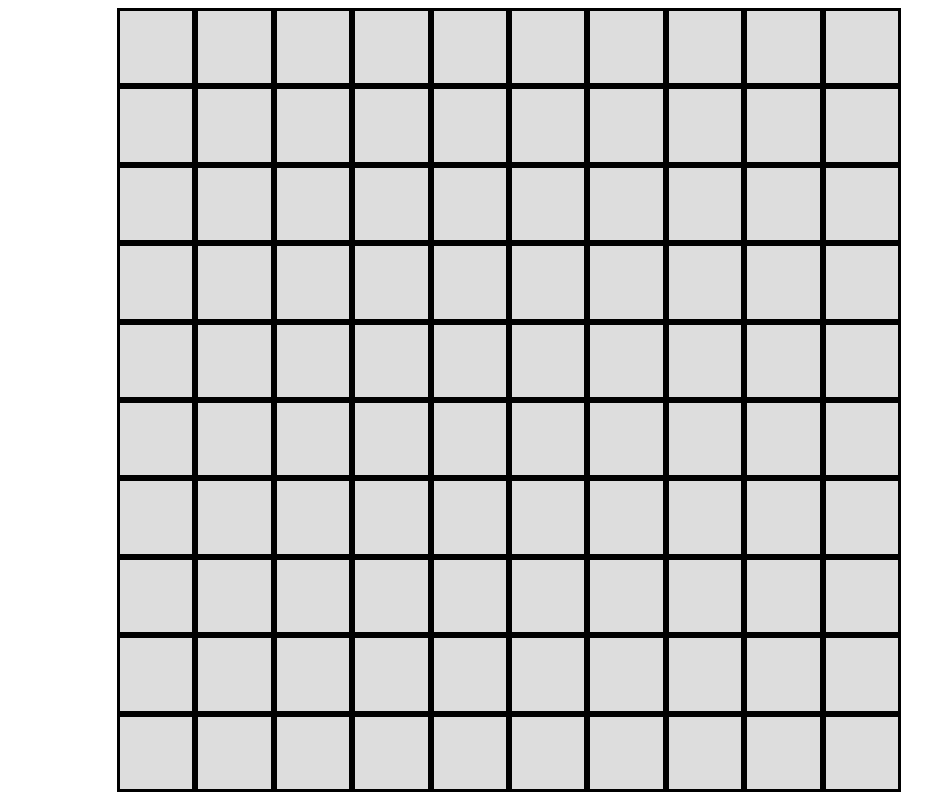
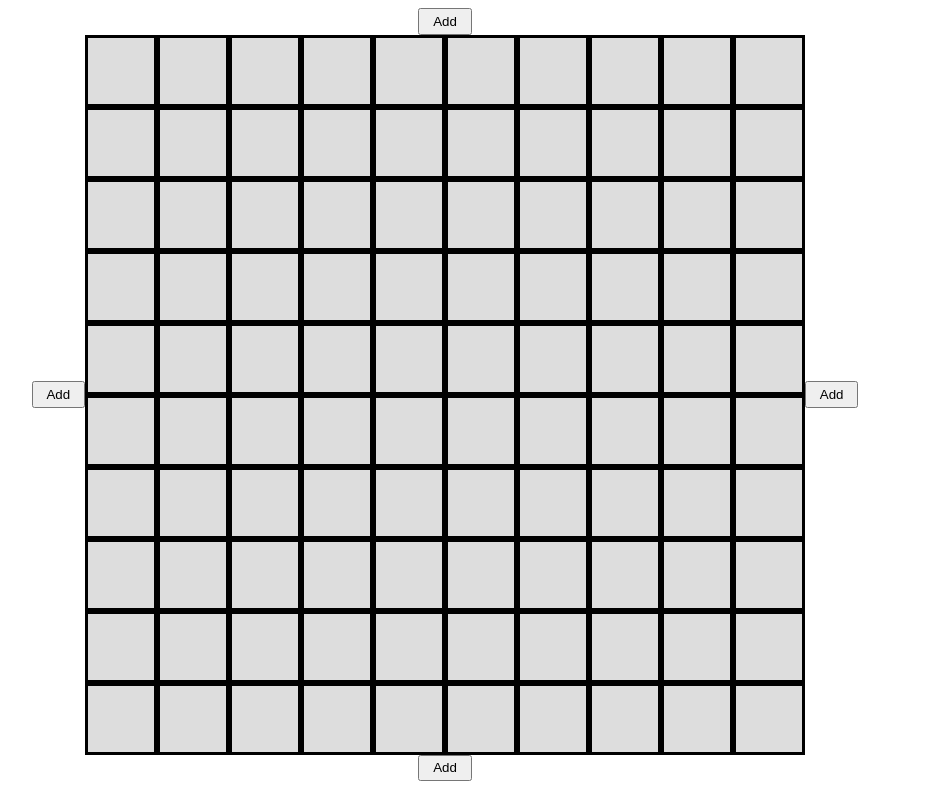
Before and after one commit to canac/maze-creator, a React (Vite) app: page / in a window 1280 px wide. Shown: the whole page, without its empty margins (131-1063 px from the left). Built offline with nearby package versions, Linux system fonts and the light colour scheme.

Commit message:
Add add row and column buttons

```diff
--- a/src/App.tsx
+++ b/src/App.tsx
@@ -27,8 +27,11 @@ export function App() {
 
   const dimensions = maze.getDimensions();
   return (
+    <div className="maze">
+      <button className="prepend-row">Add</button>
+      <button className="prepend-column">Add</button>
       <div
-      className="maze"
+        className="walls"
         style={{ '--maze-columns': dimensions.width } as CSSPropertiesWithVars}
         onMouseLeave={() => setHover(null)}
       >
@@ -63,5 +66,8 @@ export function App() {
           )),
         )}
       </div>
+      <button className="append-row">Add</button>
+      <button className="append-column">Add</button>
+    </div>
   );
 }
--- a/src/styles.css
+++ b/src/styles.css
@@ -1,7 +1,7 @@
 body {
   --global-margin: 8px;
-  --global-width: calc(100vw - var(--global-margin) * 2);
-  --global-height: calc(100vh - var(--global-margin) * 2);
+  --global-width: calc(100vw - var(--global-margin) * 2 - 8em);
+  --global-height: calc(100vh - var(--global-margin) * 2 - 4em);
   margin: var(--global-margin);
 }
 
@@ -14,6 +14,48 @@ body {
 }
 
 .maze {
+  display: grid;
+  align-items: center;
+}
+
+.prepend-row {
+  grid-column-end: 2;
+  grid-column-start: 2;
+  grid-row-end: 1;
+  grid-row-start: 1;
+}
+.prepend-column {
+  grid-column-end: 1;
+  grid-column-start: 1;
+  grid-row-end: 2;
+  grid-row-start: 2;
+}
+.append-row {
+  grid-column-end: 2;
+  grid-column-start: 2;
+  grid-row-end: 3;
+  grid-row-start: 3;
+}
+.append-column {
+  grid-column-end: 3;
+  grid-column-start: 3;
+  grid-row-end: 2;
+  grid-row-start: 2;
+}
+
+.prepend-row,
+.append-row {
+  width: 4em;
+  height: 2em;
+  justify-self: center;
+}
+.prepend-column,
+.append-column {
+  width: 4em;
+  height: 2em;
+}
+
+.walls {
   --dimensions: calc(min(var(--global-width), var(--global-height)));
   --wall-width: 3px;
   --wall-color: black;
@@ -26,6 +68,10 @@ body {
   height: var(--dimensions);
   min-height: calc(var(--min-size) * var(--maze-columns));
   grid-auto-rows: 1fr;
+  grid-column-end: 2;
+  grid-column-start: 2;
+  grid-row-end: 2;
+  grid-row-start: 2;
   grid-template-columns: repeat(var(--maze-columns), 1fr);
 }
 
```
Lines whose indentation alone changed are shown as unchanged.
